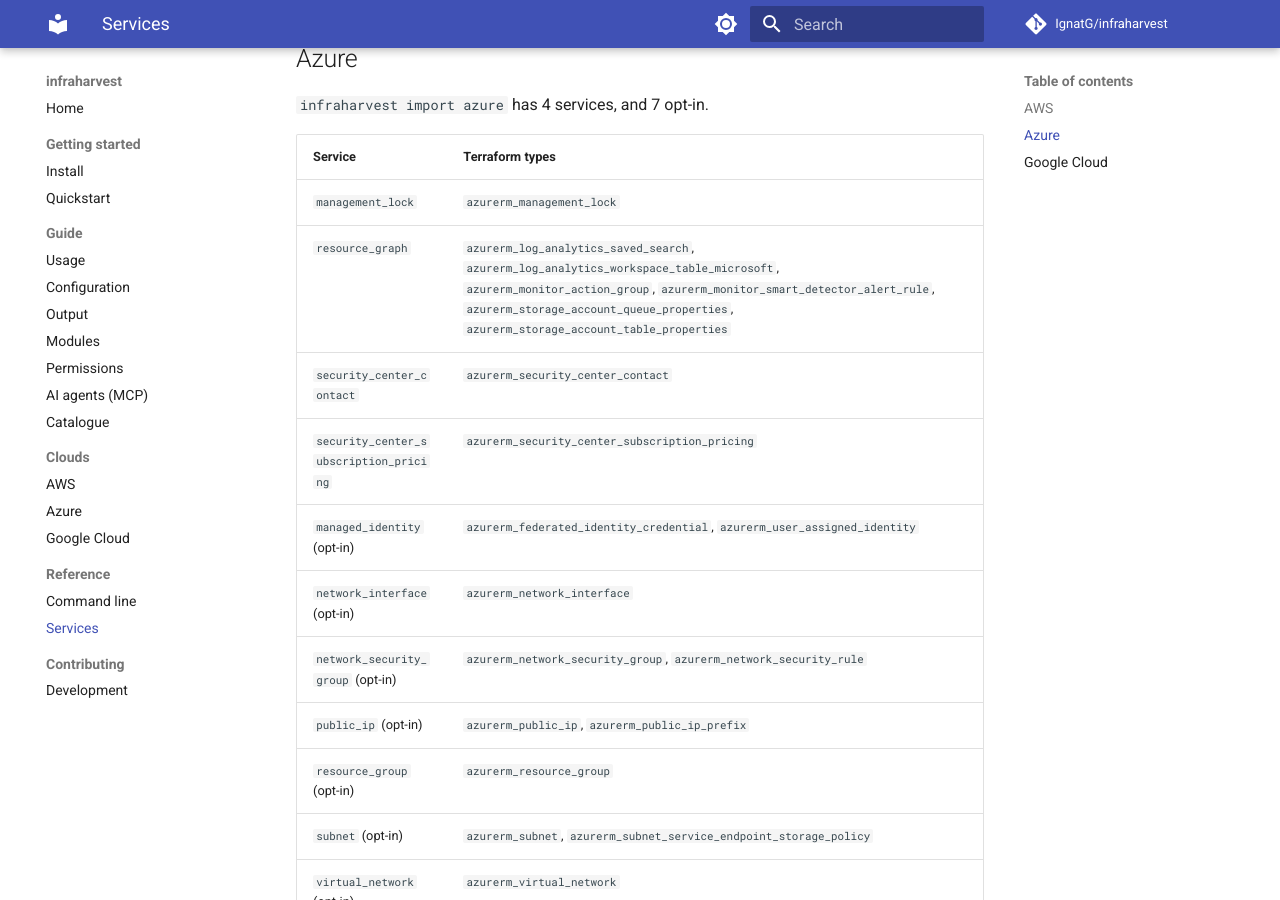
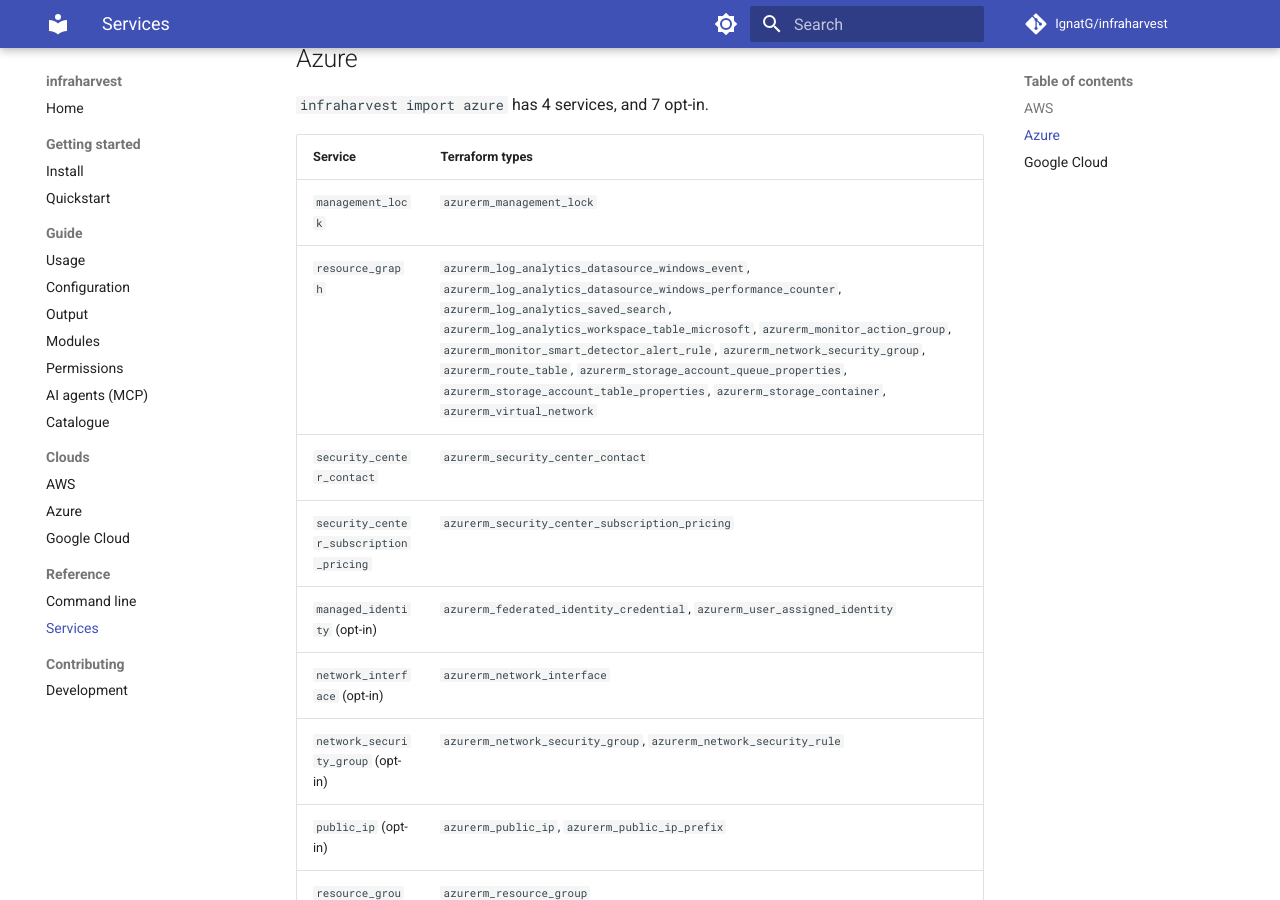
Before and after one commit to IgnatG/infraharvest, an MkDocs documentation site: the page built from docs/reference/services.md, in a window 1280 px wide and 900 px high, scrolled down 6651 px. Built offline with MkDocs 1.6.1 and Material for MkDocs 9.7.7, drawn with Linux system fonts in a browser that asks for light colours; comment, search, counter and statistics services are not loaded.

Commit message:
test(catalogue): rewrite the golden files for the Azure omit entries and workspace data sources

```diff
--- a/docs/reference/services.md
+++ b/docs/reference/services.md
@@ -119,7 +119,7 @@ The services each provider lists, as `--services` and `--skip` name them, and th
 | Service | Terraform types |
 |---|---|
 | `management_lock` | `azurerm_management_lock` |
-| `resource_graph` | `azurerm_log_analytics_saved_search`, `azurerm_log_analytics_workspace_table_microsoft`, `azurerm_monitor_action_group`, `azurerm_monitor_smart_detector_alert_rule`, `azurerm_storage_account_queue_properties`, `azurerm_storage_account_table_properties` |
+| `resource_graph` | `azurerm_log_analytics_datasource_windows_event`, `azurerm_log_analytics_datasource_windows_performance_counter`, `azurerm_log_analytics_saved_search`, `azurerm_log_analytics_workspace_table_microsoft`, `azurerm_monitor_action_group`, `azurerm_monitor_smart_detector_alert_rule`, `azurerm_network_security_group`, `azurerm_route_table`, `azurerm_storage_account_queue_properties`, `azurerm_storage_account_table_properties`, `azurerm_storage_container`, `azurerm_virtual_network` |
 | `security_center_contact` | `azurerm_security_center_contact` |
 | `security_center_subscription_pricing` | `azurerm_security_center_subscription_pricing` |
 | `managed_identity` (opt-in) | `azurerm_federated_identity_credential`, `azurerm_user_assigned_identity` |
```
Also changed, not shown: 4 other files.
